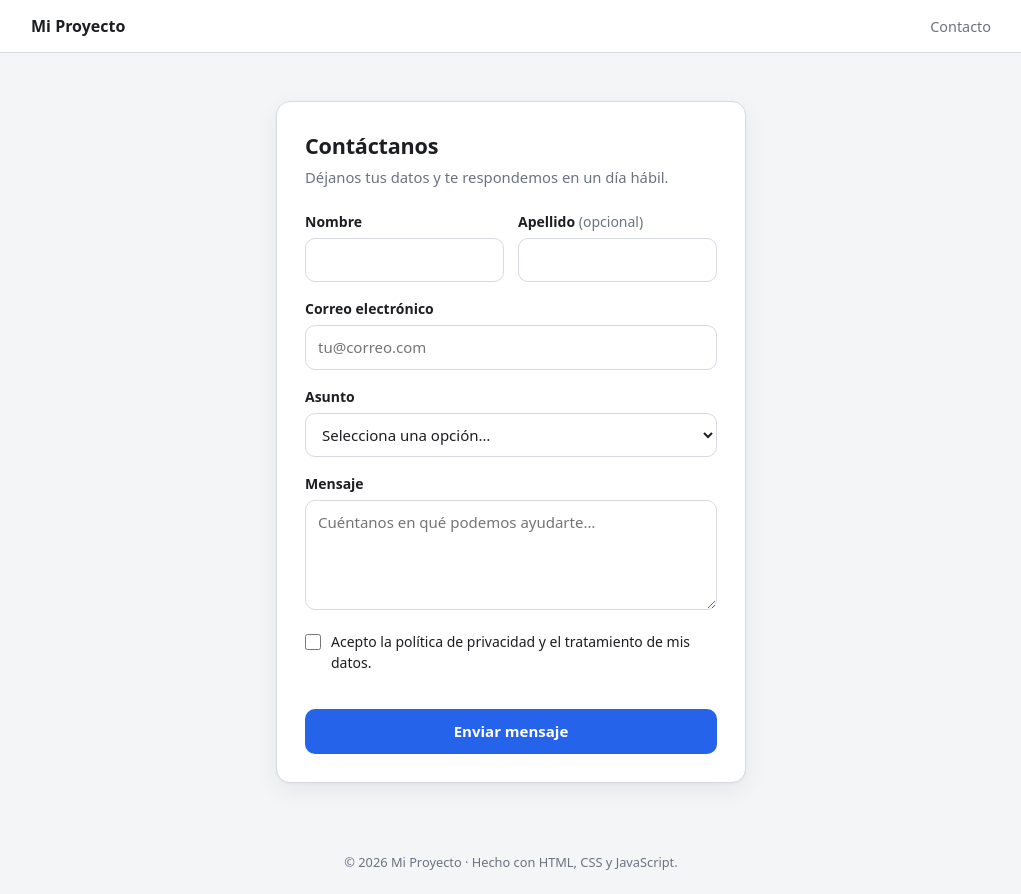
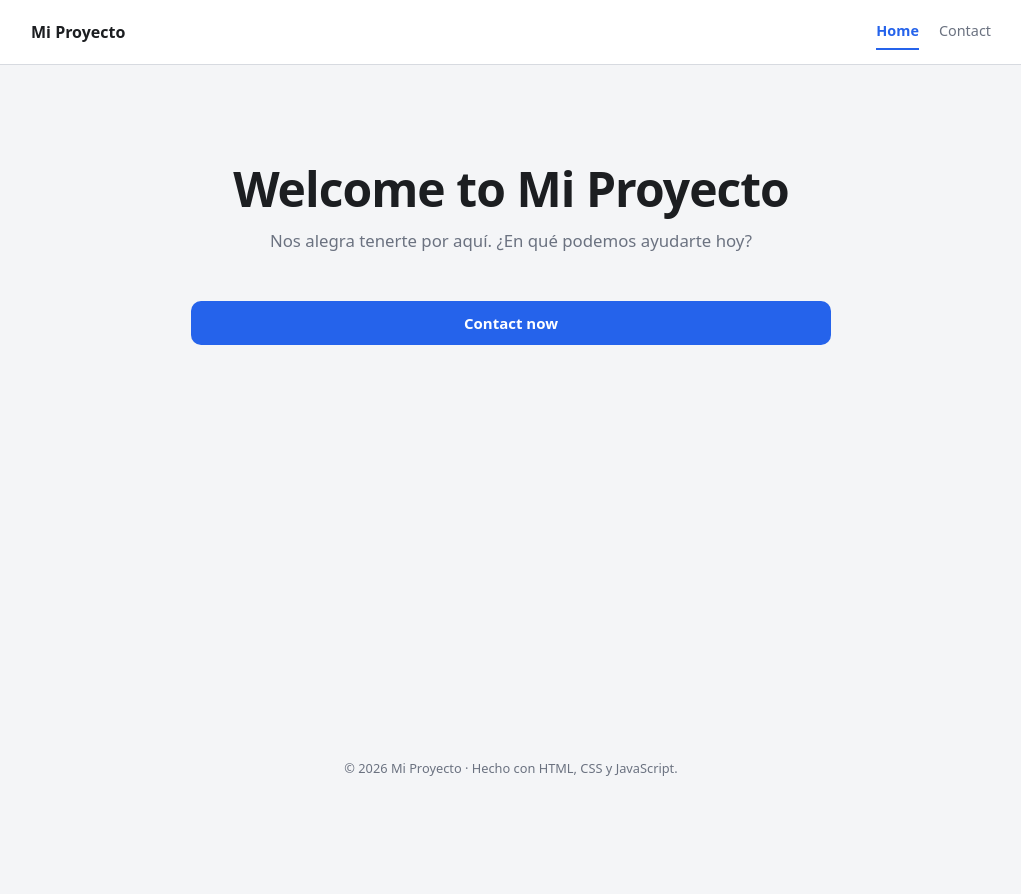
Before and after one commit to danielaaduviri99/Test, a plain HTML site: page index.html in a window 1280 px wide. Shown: the whole page, without its empty margins (129-1150 px from the left). After the commit the page ends 800 px from the top, so only its background shows below. Drawn offline with Linux system fonts and the light colour scheme.

Commit message:
Agrega página Home con hero y menú de navegación Home/Contact

```diff
--- a/css/styles.css
+++ b/css/styles.css
@@ -77,14 +77,29 @@ img {
   text-decoration: none;
 }
 
+.nav {
+  display: flex;
+  align-items: center;
+  gap: 20px;
+}
+
 .nav__enlace {
+  padding-block: 6px;
   color: var(--color-texto-suave);
   font-size: .9rem;
   text-decoration: none;
+  border-bottom: 2px solid transparent;
+  transition: color .15s, border-color .15s;
 }
 
 .nav__enlace:hover {
   color: var(--color-acento);
+}
+
+.nav__enlace--activo {
+  color: var(--color-acento);
+  font-weight: 600;
+  border-bottom-color: var(--color-acento);
 }
 
 .pie {
@@ -133,7 +148,42 @@ img {
 }
 
 /* =========================================================
-   5. Formulario
+   5. Hero (página Home)
+   ========================================================= */
+.hero {
+  display: grid;
+  place-items: center;
+  padding-block: 96px;
+}
+
+.hero__interior {
+  text-align: center;
+  max-width: 640px;
+}
+
+.hero__titulo {
+  margin: 0 0 12px;
+  font-size: clamp(2rem, 5vw, 3rem);
+  line-height: 1.15;
+  letter-spacing: -0.02em;
+}
+
+.hero__texto {
+  margin: 0 0 28px;
+  font-size: 1.05rem;
+  color: var(--color-texto-suave);
+}
+
+.boton--hero {
+  display: inline-block;
+  width: auto;
+  margin-top: 0;
+  padding: 12px 32px;
+  text-decoration: none;
+}
+
+/* =========================================================
+   6. Formulario
    ========================================================= */
 .formulario__fila {
   display: grid;
@@ -279,9 +329,13 @@ textarea.campo__control {
 }
 
 /* =========================================================
-   6. Responsive
+   7. Responsive
    ========================================================= */
 @media (max-width: 520px) {
+  .hero {
+    padding-block: 56px;
+  }
+
   .seccion {
     padding-block: 28px;
   }
--- a/index.html
+++ b/index.html
@@ -3,8 +3,8 @@
 <head>
   <meta charset="UTF-8">
   <meta name="viewport" content="width=device-width, initial-scale=1">
-  <title>Mi Proyecto · Contacto</title>
-  <meta name="description" content="Página de contacto con formulario validado.">
+  <title>Mi Proyecto · Home</title>
+  <meta name="description" content="Página de bienvenida de Mi Proyecto.">
   <link rel="stylesheet" href="css/styles.css">
 </head>
 <body>
@@ -13,77 +13,18 @@
     <div class="contenedor cabecera__interior">
       <a class="marca" href="index.html">Mi Proyecto</a>
       <nav class="nav" aria-label="Navegación principal">
-        <a class="nav__enlace" href="#contacto">Contacto</a>
+        <a class="nav__enlace nav__enlace--activo" href="index.html" aria-current="page">Home</a>
+        <a class="nav__enlace" href="contacto.html">Contact</a>
       </nav>
     </div>
   </header>
 
   <main class="principal">
-    <section class="seccion" id="contacto">
-      <div class="contenedor">
-        <div class="tarjeta">
-          <h1 class="tarjeta__titulo">Contáctanos</h1>
-          <p class="tarjeta__subtitulo">Déjanos tus datos y te respondemos en un día hábil.</p>
-
-          <form id="formulario-contacto" class="formulario" novalidate>
-            <div class="formulario__fila">
-              <div class="campo">
-                <label class="campo__label" for="nombre">Nombre</label>
-                <input class="campo__control" type="text" id="nombre" name="nombre"
-                       autocomplete="given-name" required>
-                <p class="campo__error" id="error-nombre">Escribe tu nombre.</p>
-              </div>
-
-              <div class="campo">
-                <label class="campo__label" for="apellido">
-                  Apellido <span class="campo__opcional">(opcional)</span>
-                </label>
-                <input class="campo__control" type="text" id="apellido" name="apellido"
-                       autocomplete="family-name">
-              </div>
-            </div>
-
-            <div class="campo">
-              <label class="campo__label" for="email">Correo electrónico</label>
-              <input class="campo__control" type="email" id="email" name="email"
-                     autocomplete="email" placeholder="tu@correo.com" required>
-              <p class="campo__error" id="error-email">Ingresa un correo válido.</p>
-            </div>
-
-            <div class="campo">
-              <label class="campo__label" for="asunto">Asunto</label>
-              <select class="campo__control" id="asunto" name="asunto" required>
-                <option value="">Selecciona una opción…</option>
-                <option value="consulta">Consulta general</option>
-                <option value="soporte">Soporte técnico</option>
-                <option value="facturacion">Facturación</option>
-                <option value="otro">Otro</option>
-              </select>
-              <p class="campo__error" id="error-asunto">Elige un asunto.</p>
-            </div>
-
-            <div class="campo">
-              <label class="campo__label" for="mensaje">Mensaje</label>
-              <textarea class="campo__control" id="mensaje" name="mensaje" minlength="10"
-                        placeholder="Cuéntanos en qué podemos ayudarte…" required></textarea>
-              <p class="campo__error" id="error-mensaje">Escribe al menos 10 caracteres.</p>
-            </div>
-
-            <div class="campo campo--check">
-              <input class="campo__check" type="checkbox" id="privacidad" name="privacidad" required>
-              <label class="campo__check-label" for="privacidad">
-                Acepto la política de privacidad y el tratamiento de mis datos.
-              </label>
-            </div>
-            <p class="campo__error campo__error--suelto" id="error-privacidad">
-              Debes aceptar la política de privacidad.
-            </p>
-
-            <button class="boton" type="submit">Enviar mensaje</button>
-
-            <p class="aviso" id="form-aviso" role="status" aria-live="polite"></p>
-          </form>
-        </div>
+    <section class="hero">
+      <div class="contenedor hero__interior">
+        <h1 class="hero__titulo">Welcome to Mi Proyecto</h1>
+        <p class="hero__texto">Nos alegra tenerte por aquí. ¿En qué podemos ayudarte hoy?</p>
+        <a class="boton boton--hero" href="contacto.html">Contact now</a>
       </div>
     </section>
   </main>
@@ -94,6 +35,5 @@
     </div>
   </footer>
 
-  <script src="js/form.js" defer></script>
 </body>
 </html>
```
Also changed, not shown: contacto.html (added, +100 -0 lines), 1 other file.
